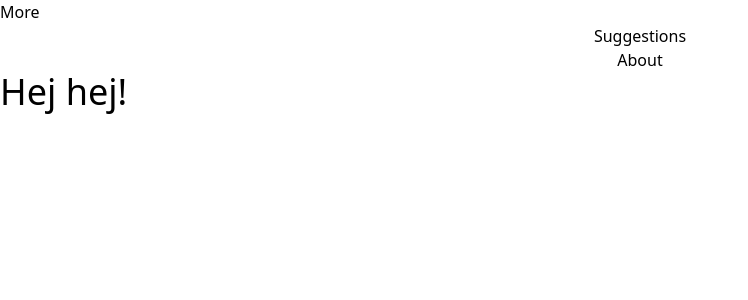
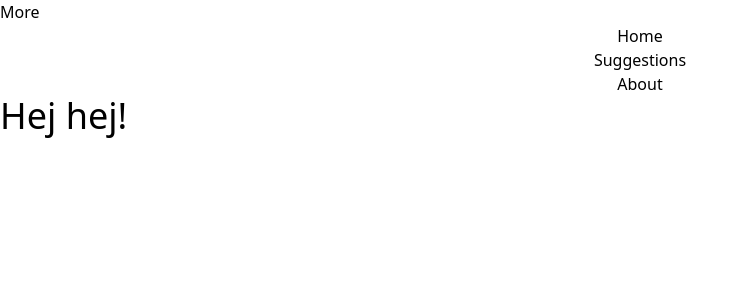
Before and after one commit to FransGPasse/Malmo-Beermap, a React (Vite) app: page / in a window 1280 px wide. Both pictures are taken after a click on the button "More". Shown: the top 300 px of the page, without its empty margins (0-748 px from the left). Built offline with nearby package versions, Linux system fonts and the light colour scheme.

Commit message:
Fixed NavBar to react-router-dom

```diff
--- a/src/components/NavBar.jsx
+++ b/src/components/NavBar.jsx
@@ -19,19 +19,35 @@ const NavBar = () => {
         <Menu.Items className="flex flex-col items-center justify-center">
           <Menu.Item>
             {({ active }) => (
-              <div
+              <NavLink
                 className={`${active && "bg-blue-500"}`}
-                as={NavLink}
-                end
-                to="/suggestions"
+                as={Link}
+                to="/"
               >
-                Suggestions
-              </div>
+                Home
+              </NavLink>
             )}
           </Menu.Item>
           <Menu.Item>
             {({ active }) => (
-              <a className={`${active && "bg-blue-500"}`}>About</a>
+              <NavLink
+                className={`${active && "bg-blue-500"}`}
+                as={Link}
+                to="/suggestions"
+              >
+                Suggestions
+              </NavLink>
+            )}
+          </Menu.Item>
+          <Menu.Item>
+            {({ active }) => (
+              <NavLink
+                className={`${active && "bg-blue-500"}`}
+                as={Link}
+                to="/about"
+              >
+                About
+              </NavLink>
             )}
           </Menu.Item>
         </Menu.Items>
```
